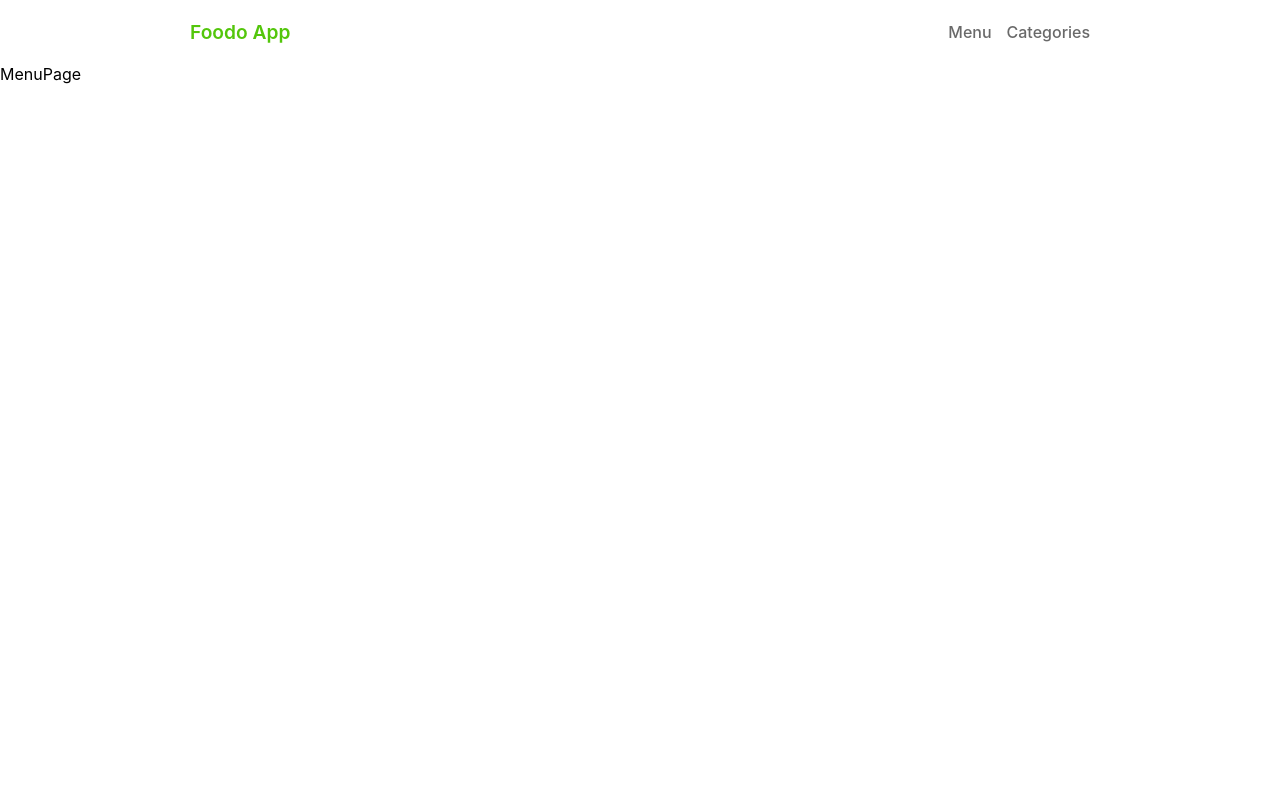
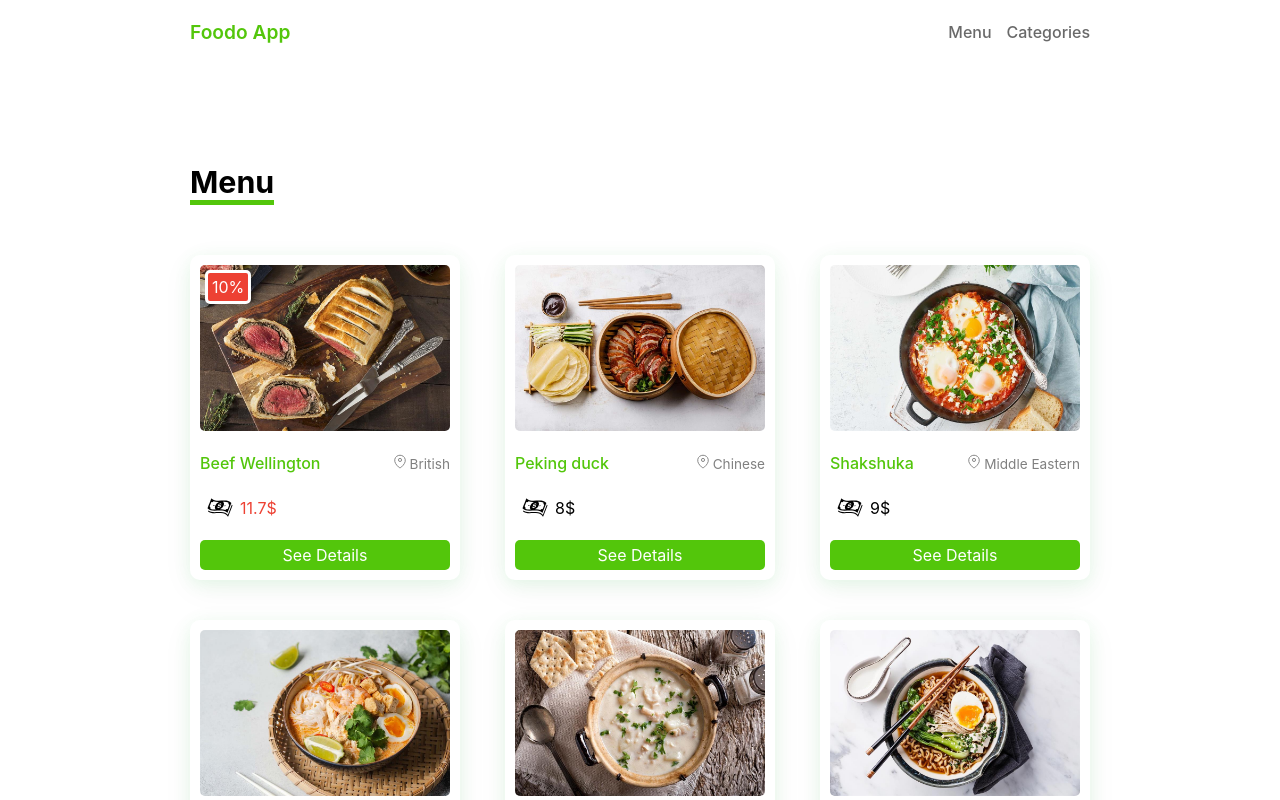
Before and after one commit to Fatemeh-Rezaei/Food-App, a Next.js app: page /menu in a window 1280 px wide. Shown: the top 800 px of the page. Built offline with nearby package versions, Linux system fonts and the light colour scheme; data requests are answered from the project's data file.

Commit message:
added card component

```diff
--- /dev/null
+++ b/components/modules/Card.js
@@ -0,0 +1,35 @@
+import Location from "../icons/Location";
+import Dollar from "../icons/Dollar";
+import styles from "./Card.module.css";
+import Link from "next/link";
+
+function Card(props) {
+  const { id, name, price, details, discount } = props;
+
+  return (
+    <div className={styles.container}>
+      <img src={`/images/${id}.jpeg`} alt={name} />
+      <div className={styles.details}>
+        <h4>{name}</h4>
+        <div>
+          <Location />
+          {details[0].Cuisine}
+        </div>
+      </div>
+      <div className={styles.price}>
+        <Dollar />
+        {discount ? (
+          <span className={styles.discount}>
+            {(price * (100 - discount)) / 100}$
+          </span>
+        ) : (
+          <span>{price}$</span>
+        )}
+        {discount ? <div className={styles.badge}>{discount}%</div> : null}
+      </div>
+      <Link href={`/menu/${id}`}>See Details</Link>
+    </div>
+  );
+}
+
+export default Card;
--- /dev/null
+++ b/components/modules/Card.module.css
@@ -0,0 +1,63 @@
+.container {
+  display: flex;
+  flex-direction: column;
+  width: 270px;
+  box-shadow: rgba(92, 245, 115, 0.123) 0px 4px 16px,
+    rgba(17, 17, 26, 0.05) 0px 8px 32px;
+  margin-bottom: 40px;
+  padding: 10px;
+  border-radius: 10px;
+  position: relative;
+}
+
+.container img {
+  width: 100%;
+  border-radius: 5px;
+}
+
+.details {
+  display: flex;
+  align-items: baseline;
+  justify-content: space-between;
+  color: grey;
+  font-size: 0.85rem;
+  margin: 22px 0;
+}
+
+.details h4 {
+  color: #53c60b;
+  font-weight: 500;
+  font-size: 1rem;
+}
+
+.price {
+  display: flex;
+  justify-content: left !important;
+  align-items: center;
+}
+
+.container a {
+  background-color: #53c60b;
+  color: white;
+  display: block;
+  width: 100%;
+  text-align: center;
+  margin-top: 20px;
+  padding: 5px 0;
+  border-radius: 5px;
+}
+
+.discount {
+  color: #ed4133;
+}
+
+.badge {
+  background-color: #ed4133;
+  color: white;
+  padding: 4px;
+  border-radius: 5px;
+  border: 3px solid white;
+  position: absolute;
+  top: 15px;
+  left: 15px;
+}
--- a/components/templates/MenuPage.js
+++ b/components/templates/MenuPage.js
@@ -1,10 +1,17 @@
-import styles from './MenuPage.module.css'
+import Card from "../modules/Card";
+import styles from "./MenuPage.module.css";
 
-function MenuPage({data}) {
-    console.log(data);
+function MenuPage({ data }) {
   return (
-    <div>MenuPage</div>
-  )
+    <div className={styles.container}>
+      <h2>Menu</h2>
+      <div className={styles.subContainer}>
+        {data.map((food) => (
+          <Card key={food.id} {...food} />
+        ))}
+      </div>
+    </div>
+  );
 }
 
-export default MenuPage
+export default MenuPage;
--- a/components/templates/MenuPage.module.css
+++ b/components/templates/MenuPage.module.css
@@ -0,0 +1,37 @@
+.container {
+  max-width: 900px;
+  margin: auto;
+  margin-top: 100px;
+}
+
+.subContainer {
+  display: flex;
+  flex-wrap: wrap;
+  justify-content: space-between;
+}
+
+.container h2 {
+  border-bottom: 5px solid #53c60b;
+  width: fit-content;
+  margin-bottom: 50px;
+  font-size: 1.9rem;
+}
+
+@media (max-width: 900px) {
+  .container {
+    padding: 20px;
+  }
+  .subContainer {
+    justify-content: space-around;
+  }
+  .container h2 {
+    margin: auto;
+    margin-bottom: 50px;
+  }
+}
+
+@media (max-width: 600px) {
+  .container {
+    padding: 10px;
+  }
+}
```
